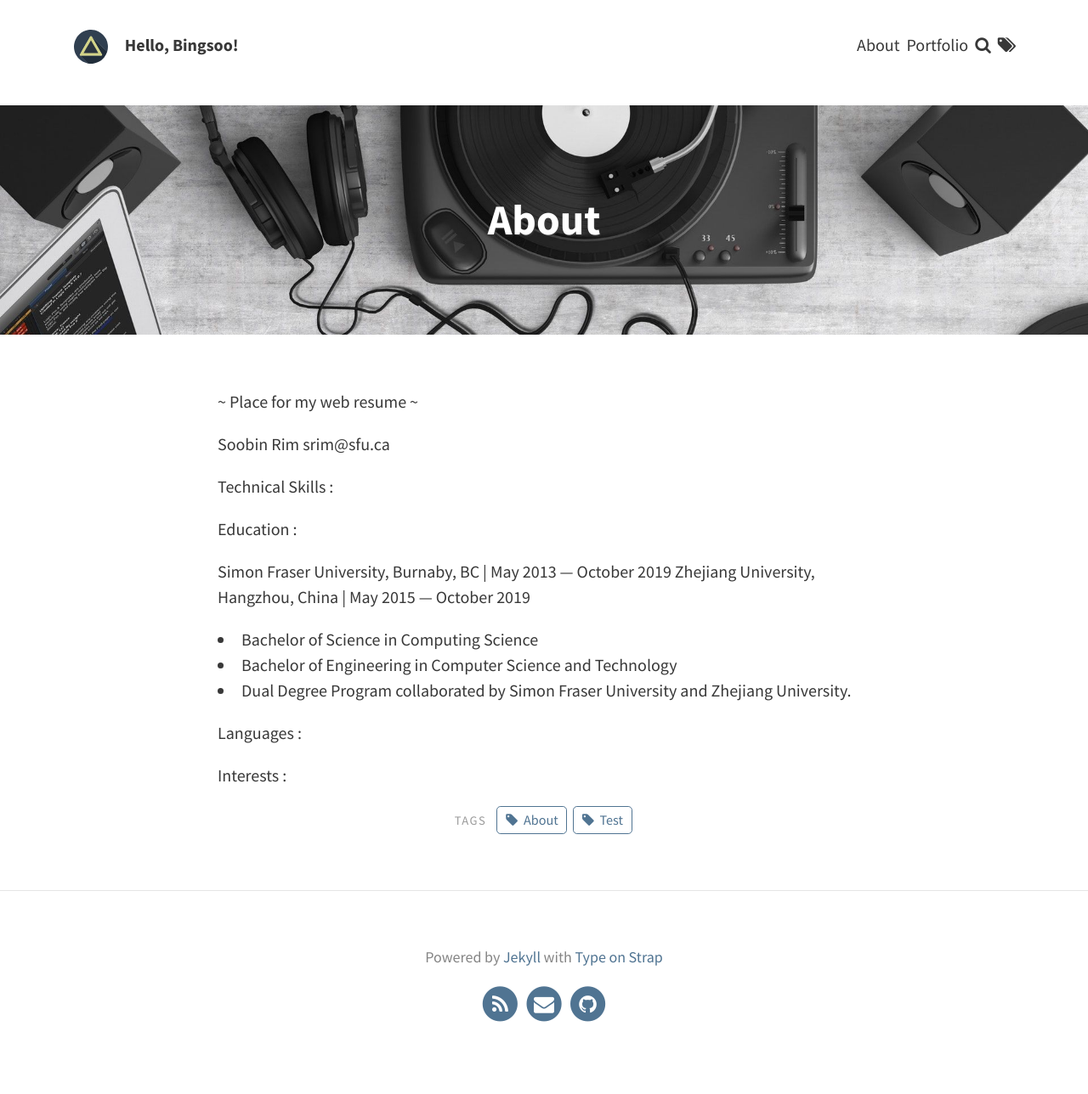
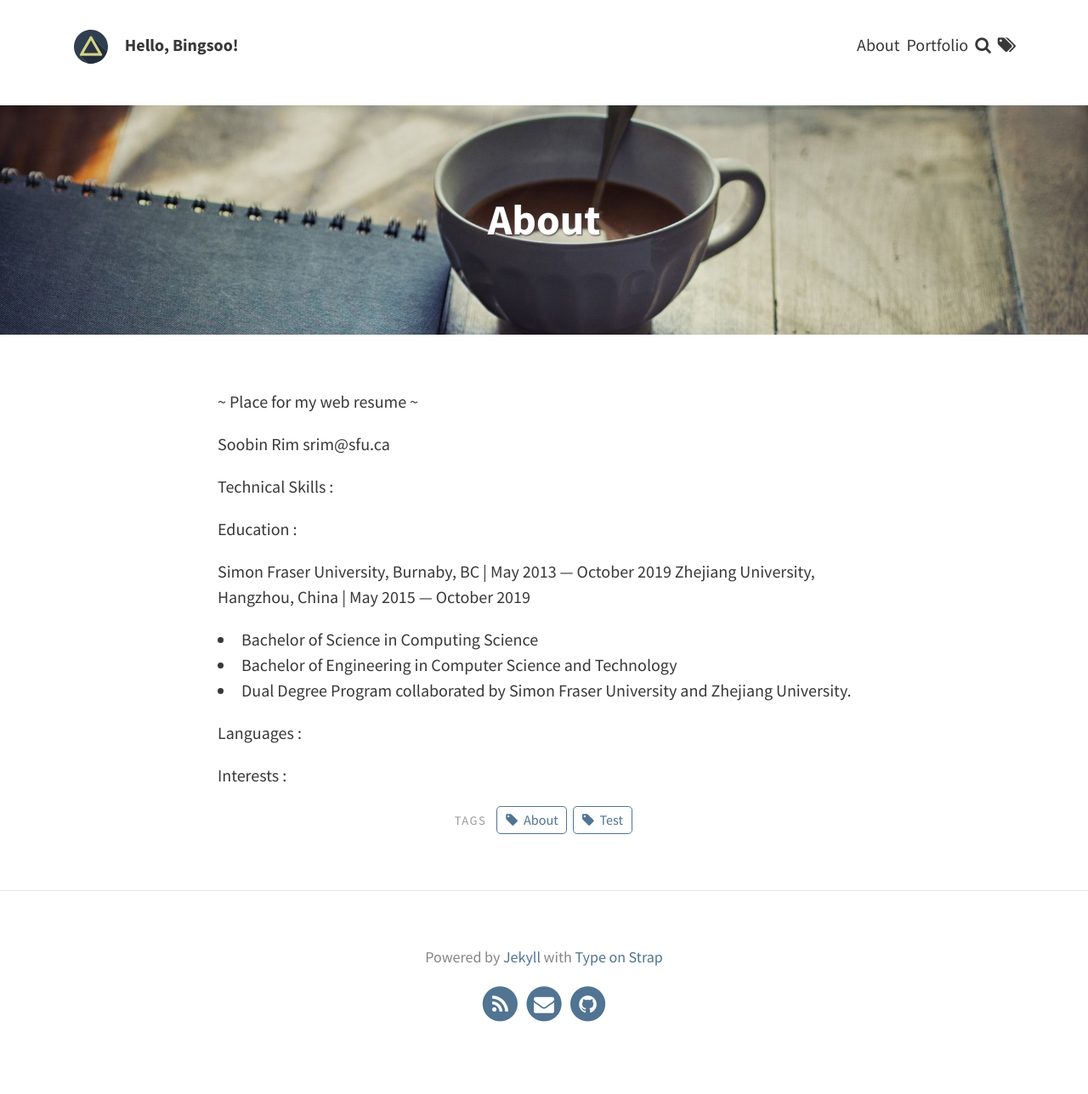
Before and after one commit to Bings00/Bings00.github.io, a Jekyll site: the page built from pages/about.md, in a window 1280 px wide. Shown: the whole page at 85% size. Built offline with Jekyll 4.4.1, drawn with Linux system fonts in a browser that asks for light colours.

Commit message:
Some changes in images

```diff
--- a/_config.yml
+++ b/_config.yml
@@ -15,7 +15,7 @@ theme_settings:
   header_text: > #two or three lines to describe your site
      <p>This is my personal blog!</p>
      <p>Still working on this page :(</p>
-  header_text_feature_image: assets/img/pexels/wall_e.jpeg
+  header_text_feature_image: assets/img/pexels/look-out.jpeg
   footer_text: >
    Powered by <a href="https://jekyllrb.com/">Jekyll</a> with <a href="https://github.com/sylhare/Type-on-Strap">Type on Strap</a>
 
--- a/pages/about.md
+++ b/pages/about.md
@@ -2,7 +2,7 @@
 layout: page
 title: About
 permalink: /about/
-feature-img: "assets/img/pexels/desk-top.jpeg"
+feature-img: "assets/img/pexels/book-coffee.jpeg"
 tags: [About, Test]
 ---
 
```
